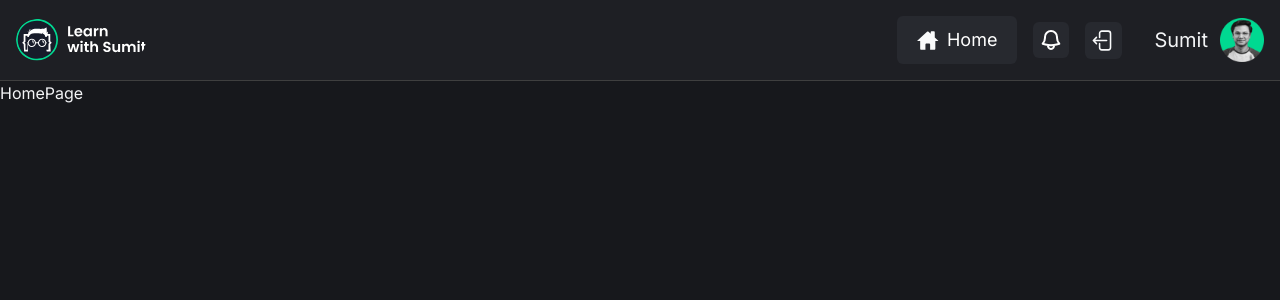
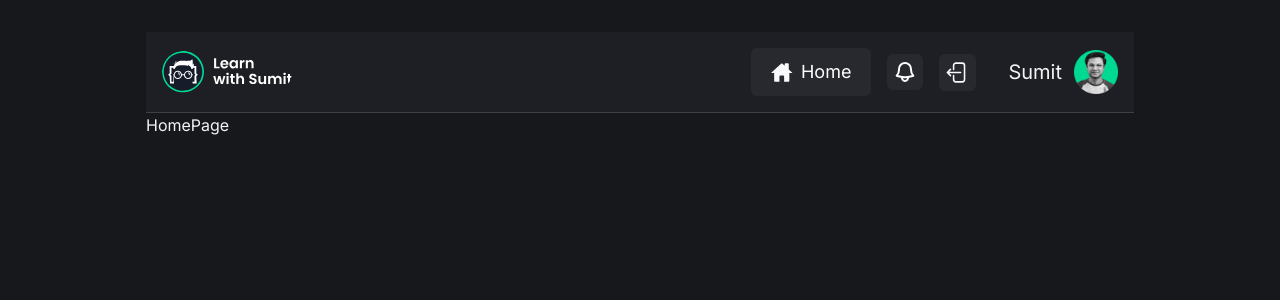
Before and after one commit to tanvir193palok/LinkLoom, a React (Vite) app: page /login in a window 1280 px wide. Both pictures are taken after typing "name@example.com", "Sample123" into the empty fields and a click on the button "Login". Shown: the top 300 px of the page. Built offline with nearby package versions, Linux system fonts and the light colour scheme.

Commit message:
Added private routes

```diff
--- a/src/App.jsx
+++ b/src/App.jsx
@@ -4,16 +4,18 @@
 import RegistrationPage from "./pages/RegistrationPage";
 import ProfilePage from "./pages/ProfilePage";
 import NotFoundPage from "./pages/NotFoundPage";
+import PrivateRoutes from "./routes/PrivateRoutes";
 
 export default function App() {
   return (
     <>
       <Routes>
-        <Route element={<HomePage />} path="/" exact />
+        <Route element={<PrivateRoutes />}>
+          <Route element={<HomePage />} path="/" exact />
+          <Route element={<ProfilePage />} path="/me" />
+        </Route>
         <Route element={<LoginPage />} path="/login" />
         <Route element={<RegistrationPage />} path="/register" />
-        <Route element={<ProfilePage />} path="/me" />
-
         <Route element={<NotFoundPage />} path="*" />
       </Routes>
     </>
--- a/src/components/auth/LoginForm.jsx
+++ b/src/components/auth/LoginForm.jsx
@@ -1,9 +1,12 @@
 import Field from "../common/Field";
 import { useForm } from "react-hook-form";
 import { useNavigate } from "react-router-dom";
+import { useAuth } from "../../hooks/useAuth";
 
 const LoginForm = () => {
   const navigate = useNavigate();
+  const { setAuth } = useAuth();
+
   const {
     register,
     handleSubmit,
@@ -12,6 +15,8 @@
 
   const submitForm = (formData) => {
     console.log(formData);
+    const user = { ...formData };
+    setAuth({ user });
     navigate("/");
   };
 
--- a/src/components/auth/Logout.jsx
+++ b/src/components/auth/Logout.jsx
@@ -1,10 +1,13 @@
 import LogoutIcon from "../../assets/icons/logout.svg";
 import { useNavigate } from "react-router-dom";
+import { useAuth } from "../../hooks/useAuth";
 
 const Logout = () => {
   const naviagte = useNavigate();
+  const { setAuth } = useAuth();
 
   const handleLogout = () => {
+    setAuth({});
     naviagte("/login");
   };
   return (
--- /dev/null
+++ b/src/context/Index.js
@@ -0,0 +1,5 @@
+import { createContext } from "react";
+
+const AuthContext = createContext();
+
+export { AuthContext };
--- /dev/null
+++ b/src/hooks/useAuth.js
@@ -0,0 +1,8 @@
+import { useContext, useDebugValue } from "react";
+import { AuthContext } from "../context/Index";
+
+export const useAuth = () => {
+    const {auth} = useContext(AuthContext);
+    useDebugValue(auth, auth => auth?.user ? "User Logged in" : "User Logged out")
+    return useContext(AuthContext);
+}
--- a/src/main.jsx
+++ b/src/main.jsx
@@ -3,11 +3,14 @@
 import { BrowserRouter as Router } from "react-router-dom";
 import App from "./App.jsx";
 import "./index.css";
+import AuthProvider from "./providers/AuthProvider.jsx";
 
 ReactDOM.createRoot(document.getElementById("root")).render(
   <React.StrictMode>
-    <Router>
-      <App />
-    </Router>
+    <AuthProvider>
+      <Router>
+        <App />
+      </Router>
+    </AuthProvider>
   </React.StrictMode>
 );
--- a/src/pages/HomePage.jsx
+++ b/src/pages/HomePage.jsx
@@ -1,10 +1,11 @@
 import React from "react";
-import Header from "../components/common/Header";
+import { useAuth } from "../hooks/useAuth";
 
 const HomePage = () => {
+  const { auth } = useAuth();
+
   return (
     <div>
-      <Header />
       HomePage
     </div>
   );
--- /dev/null
+++ b/src/providers/AuthProvider.jsx
@@ -0,0 +1,13 @@
+import { useState } from "react";
+import { AuthContext } from "../context/Index";
+
+const AuthProvider = ({ children }) => {
+  const [auth, setAuth] = useState({});
+  return (
+    <AuthContext.Provider value={{auth, setAuth}}>
+      {children}
+    </AuthContext.Provider>
+  );
+};
+
+export default AuthProvider;
--- /dev/null
+++ b/src/routes/PrivateRoutes.jsx
@@ -0,0 +1,23 @@
+import { useAuth } from "../hooks/useAuth";
+import { Outlet, Navigate } from "react-router-dom";
+import Header from '../components/common/Header'
+
+const PrivateRoutes = () => {
+  const { auth } = useAuth();
+  return (
+    <>
+      {auth.user ? (
+        <main className="mx-auto max-w-[1020px] py-8">
+          <div className="container">
+          <Header />
+            <Outlet />
+          </div>
+        </main>
+      ) : (
+        <Navigate to="/login" />
+      )}
+    </>
+  );
+};
+
+export default PrivateRoutes;
```
